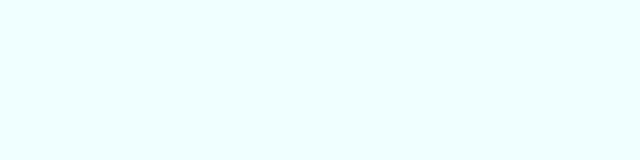
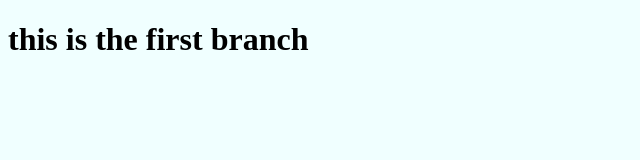
Before and after one commit to divine-ghost/git-practice, a plain HTML site: page index.html in a window 1280 px wide. Shown: the whole page, without its empty margins (0-640 px from the left). Drawn offline with Linux system fonts and the light colour scheme.

Commit message:
added heading for first branch

```diff
--- a/index.html
+++ b/index.html
@@ -8,6 +8,6 @@
     <script src="main.js" defer></script>
 </head>
 <body>
-
+    <h1>this is the first branch</h1>
 </body>
 </html>
```
